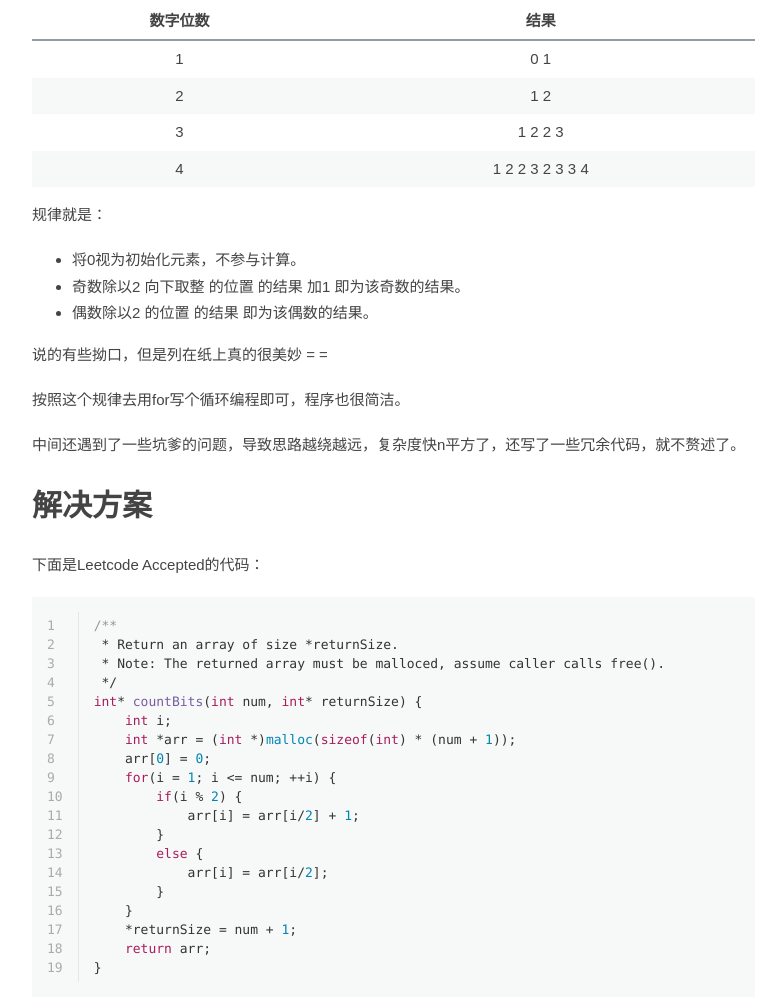
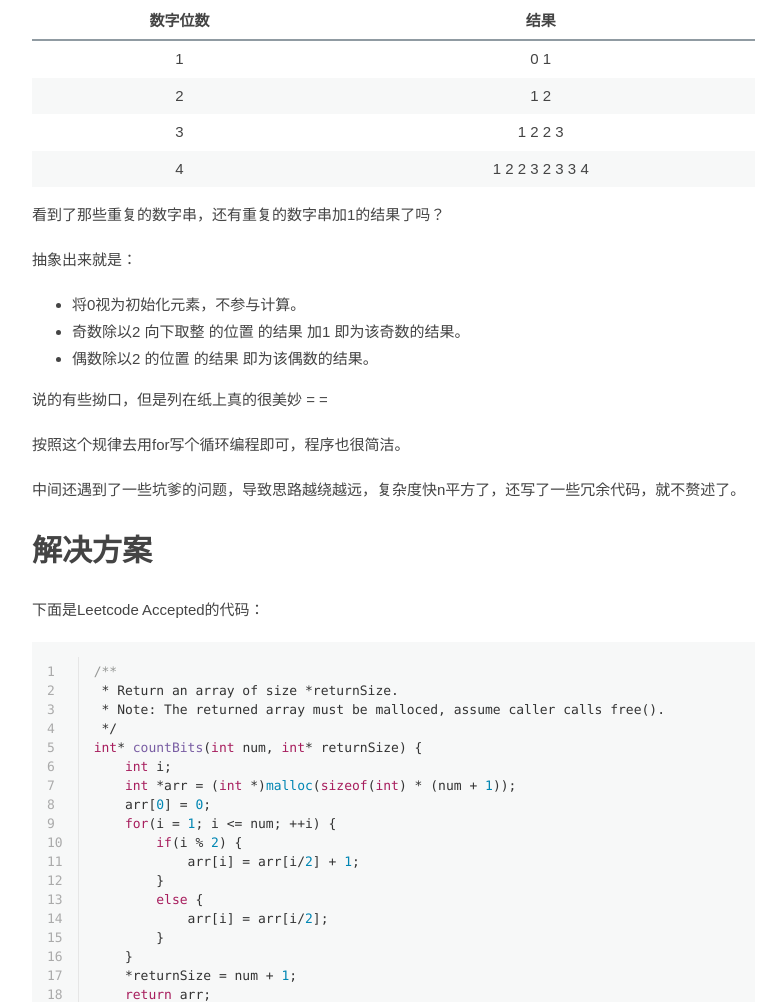
Before and after one commit to hezt/hezt.github.io, a plain HTML site: page 2016/03/29/The-first-Accepted-in-Leetcode/index.html in a window 1280 px wide. Shown: the part 1525-2527 px from the top of the page, without its empty margins (93-860 px from the left). Drawn offline with nearby package versions, Linux system fonts and the light colour scheme; some packages are replaced by stand-ins of ours; a script that the page names is missing.

Commit message:
Site updated: 2016-03-29 16:11:51

```diff
--- a/2016/03/29/The-first-Accepted-in-Leetcode/index.html
+++ b/2016/03/29/The-first-Accepted-in-Leetcode/index.html
@@ -46,7 +46,8 @@
 </tr>
 </tbody>
 </table>
-<p>规律就是：</p>
+<p>看到了那些重复的数字串，还有重复的数字串加1的结果了吗？</p>
+<p>抽象出来就是：</p>
 <ul>
 <li>将0视为初始化元素，不参与计算。</li>
 <li>奇数除以2 向下取整 的位置 的结果 加1 即为该奇数的结果。</li>
```
